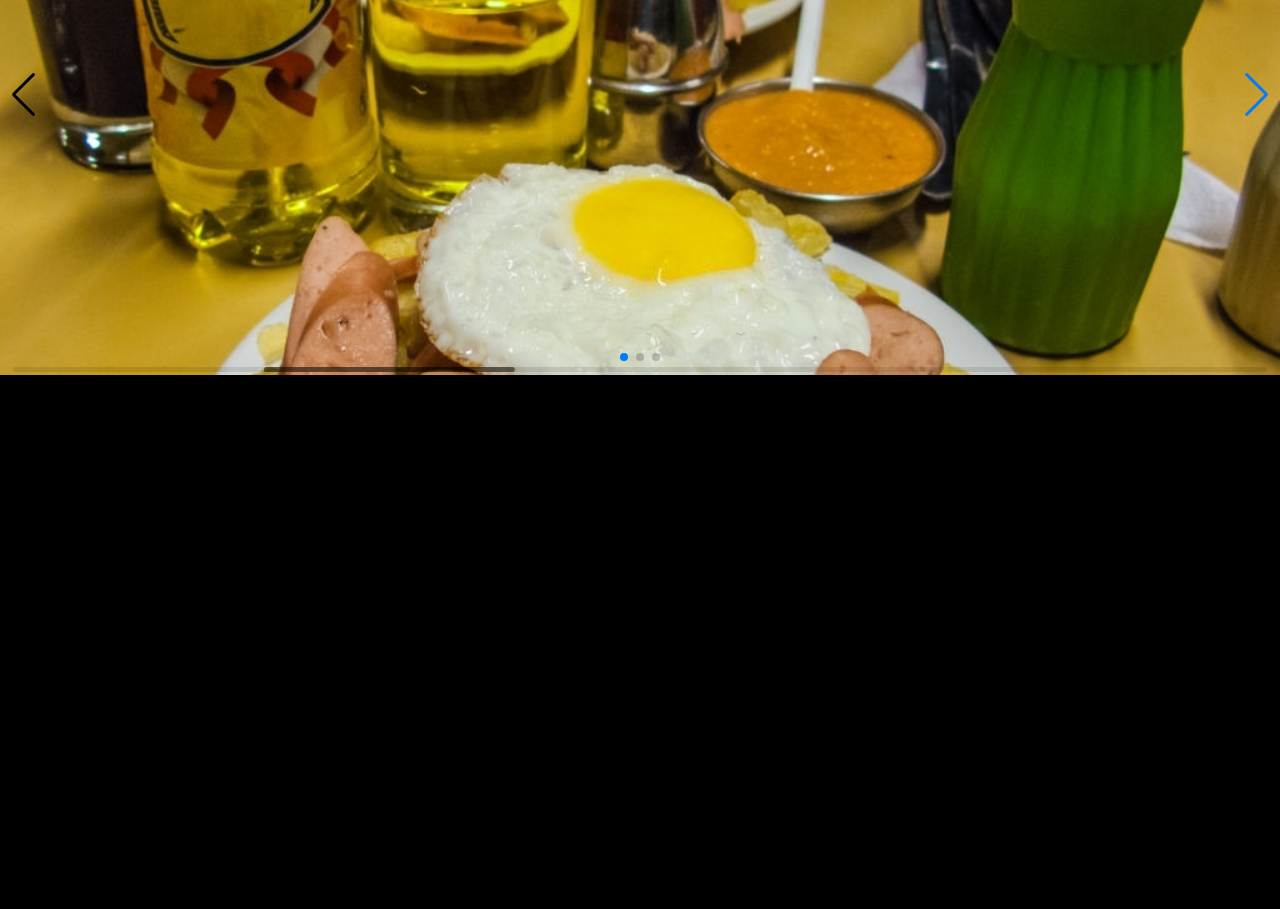
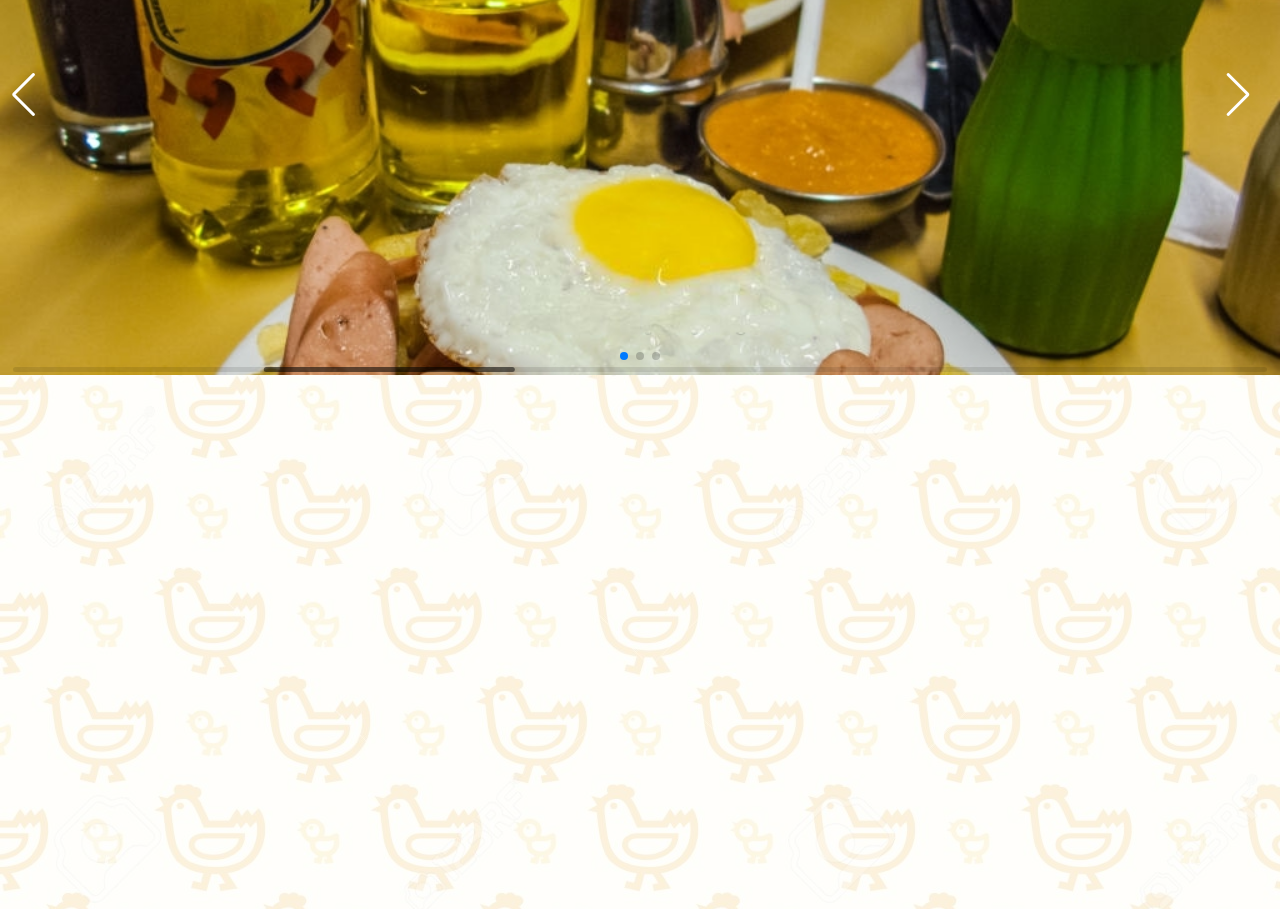
Before and after one commit to darkp0lx/polleria-Waikis, a website: page index.html in a window 1280 px wide. Shown: the part 185-1094 px from the top of the page. Drawn offline with nearby package versions, Linux system fonts and the light colour scheme.

Commit message:
arreglando cositas

```diff
--- a/index.html
+++ b/index.html
@@ -4,7 +4,8 @@
 <head>
   <link rel="stylesheet" href="https://unpkg.com/swiper/swiper-bundle.css">
   <link rel="stylesheet" href="https://unpkg.com/swiper/swiper-bundle.min.css">
-
+  <link rel="preconnect" href="https://fonts.gstatic.com">
+  <link href="https://fonts.googleapis.com/css2?family=Alfa+Slab+One&display=swap" rel="stylesheet">
   <link rel="stylesheet" href="./styles/style.css">
   <meta charset="UTF-8">
   <meta name="viewport" content="width=device-width, initial-scale=1.0">
@@ -24,6 +25,7 @@
       <img class="logo" src="./images/logo.png" alt="">
     </div>
   </div>
+
   <!-- Slider main container -->
   <div class="swiper-container">
     <!-- Additional required wrapper -->
@@ -43,6 +45,10 @@
     <!-- If we need scrollbar -->
     <div class="swiper-scrollbar"></div>
   </div>
+  <div class="Main">
+    <div class="Main__top"></div>
+    <div class="Main__buttom"></div>
+  </div>
   <script src="https://unpkg.com/swiper/swiper-bundle.js"></script>
   <script src="https://unpkg.com/swiper/swiper-bundle.min.js"></script>
   <script src="./index.js"></script>
--- a/styles/style.css
+++ b/styles/style.css
@@ -4,8 +4,9 @@
   box-sizing: border-box;
 }
 body{
-  background: #000;
+  background: #fff;
   min-height: 200vh;
+  font-family: 'Alfa Slab One', cursive;
 }
 .swiper-container {
   width: 100vw;
@@ -27,8 +28,18 @@ body{
   height: 100%;
   max-width: 100%;
 }
-.swiper-button-prev{
-  color: black;
+.swiper-button-prev,.swiper-button-next{
+  color: white;
+  outline: none;
+
+}
+.Main{
+  height: 200vh;
+  background-image: url(../images/bg.jpg);
+  opacity: 0.17;
+}
+.swiper-button-next{
+  padding-right: 2em;
 }
 .Header{
   position: fixed;
```
Also changed, not shown: images/bg.jpg (added).
